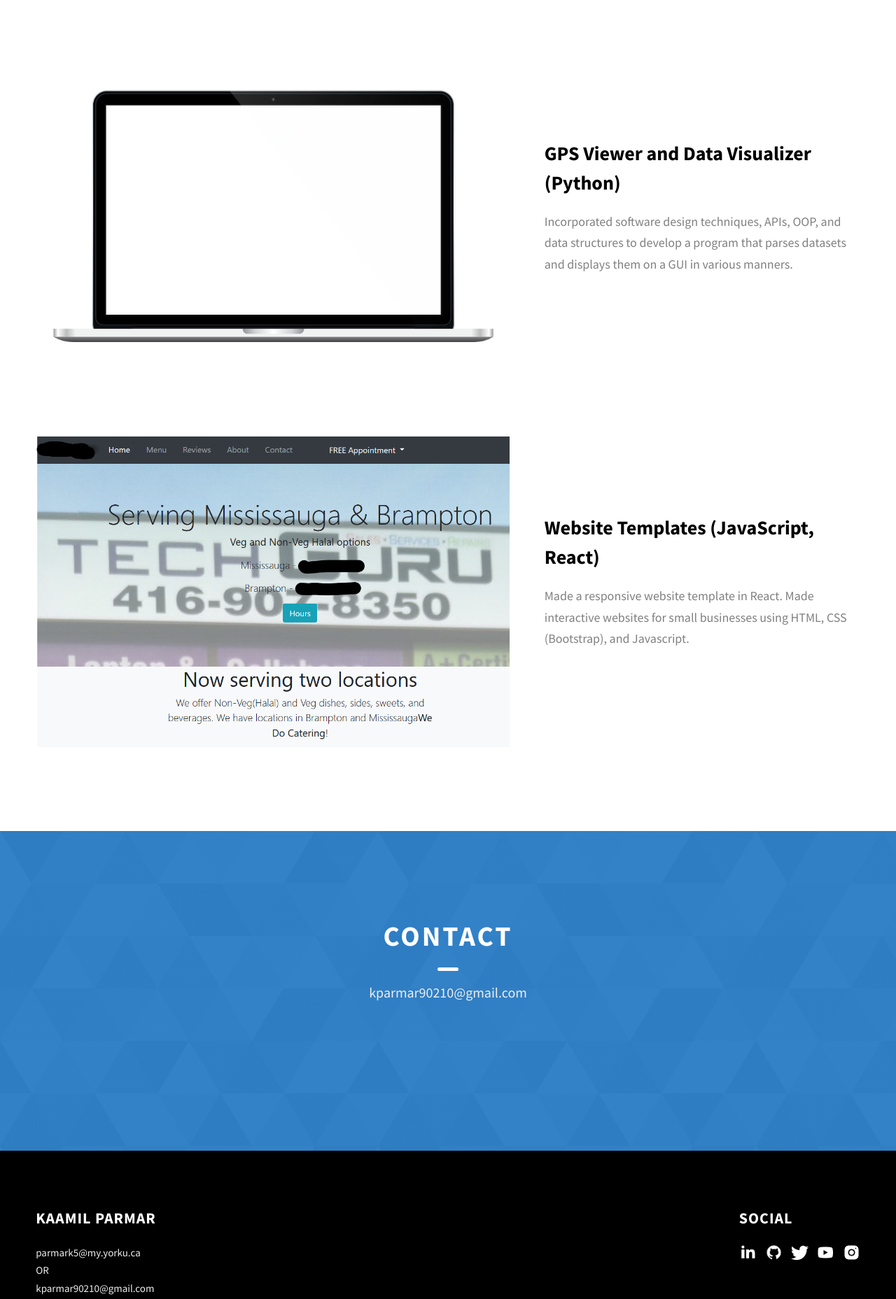
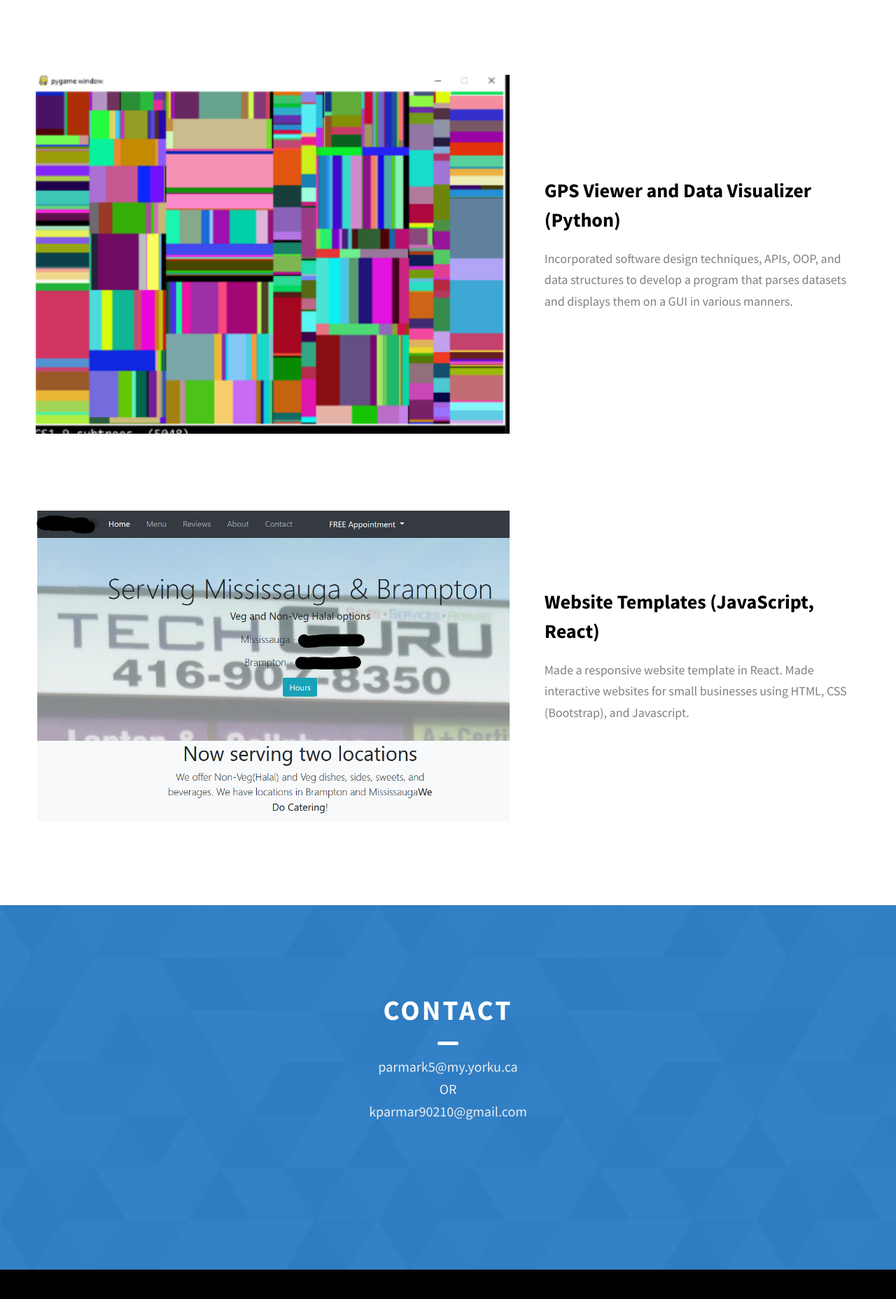
Before and after one commit to klparmar/klparmar.github.io, a website: page index.html in a window 1280 px wide. Shown: the part 2854-4711 px from the top of the page at 70% size. Drawn offline with Linux system fonts and the light colour scheme.

Commit message:
Update index.html

```diff
--- a/index.html
+++ b/index.html
@@ -255,7 +255,7 @@
           <div class="projects__row">
             <div class="projects__row-img-cont">
               <img
-                src="./assets/jpeg/project-mockup-example.jpeg"
+                src="./assets/png/datavis_proj.png"
                 alt="Software Screenshot"
                 class="projects__row-img"
                 loading="lazy"
@@ -305,7 +305,9 @@
         <h2 class="heading heading-sec heading-sec__mb-med">
           <span class="heading-sec__main heading-sec__main--lt">Contact</span>
           <span class="heading-sec__sub heading-sec__sub--lt">
-            kparmar90210@gmail.com
+              parmark5@my.yorku.ca <br/>
+              OR<br/>
+              kparmar90210@gmail.com
           </span>
         </h2>
         <!-- <div class="contact__form-container">
@@ -359,7 +361,7 @@
               <span>Social</span>
             </h2>
             <div class="main-footer__social-cont">
-              <a target="_blank" rel="noreferrer" href="#">
+              <a target="_blank" rel="noreferrer" href="https://linkedin.com/in/kl-parmar">
                 <img
                   class="main-footer__icon"
                   src="./assets/png/linkedin-ico.png"
@@ -400,7 +402,6 @@
             <h4 class="heading heading-sm text-lt">Kaamil Parmar</h4>
             <p class="main-footer__short-desc">
               parmark5@my.yorku.ca <br/>
-              OR<br/>
               kparmar90210@gmail.com
             </p>
           </div>
```
